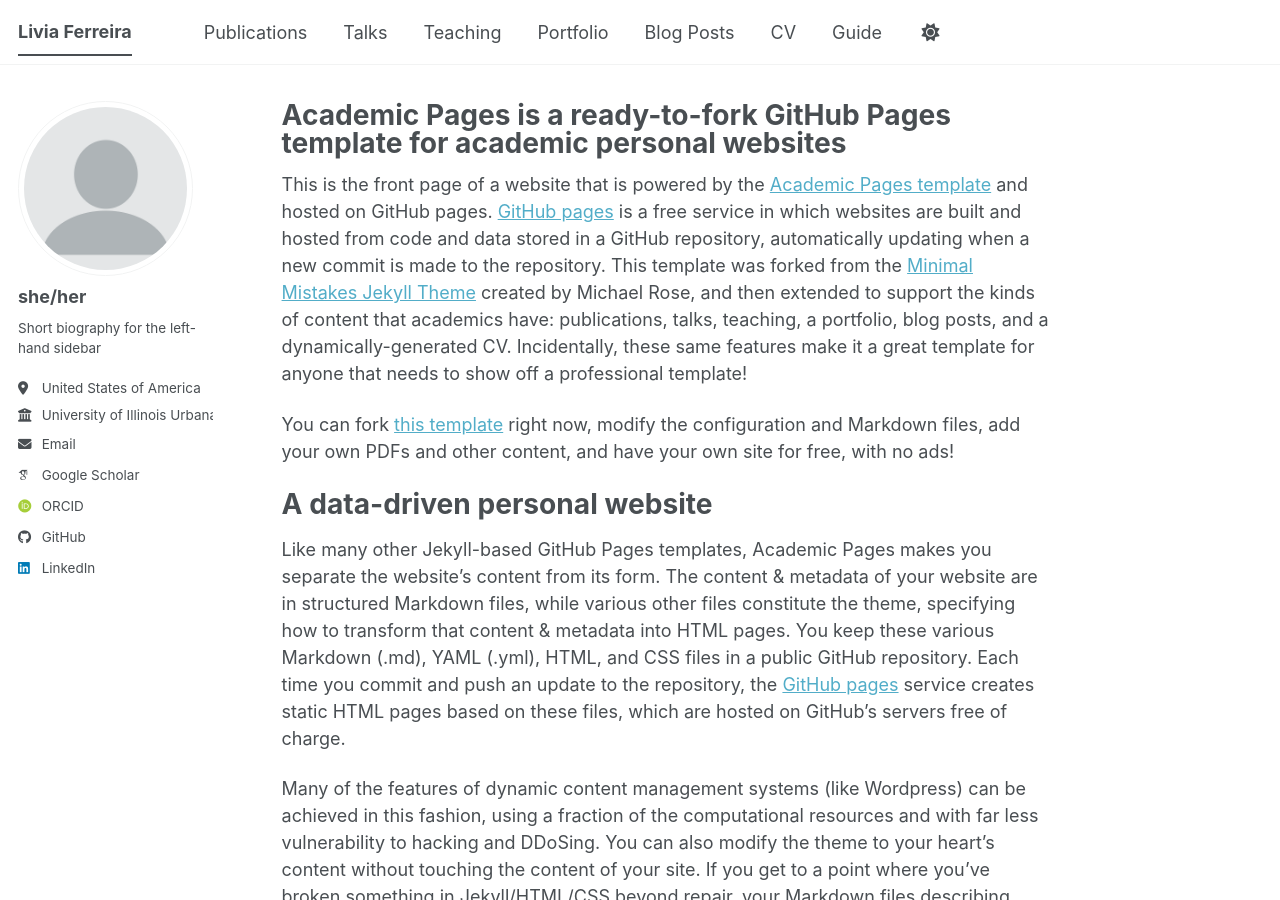
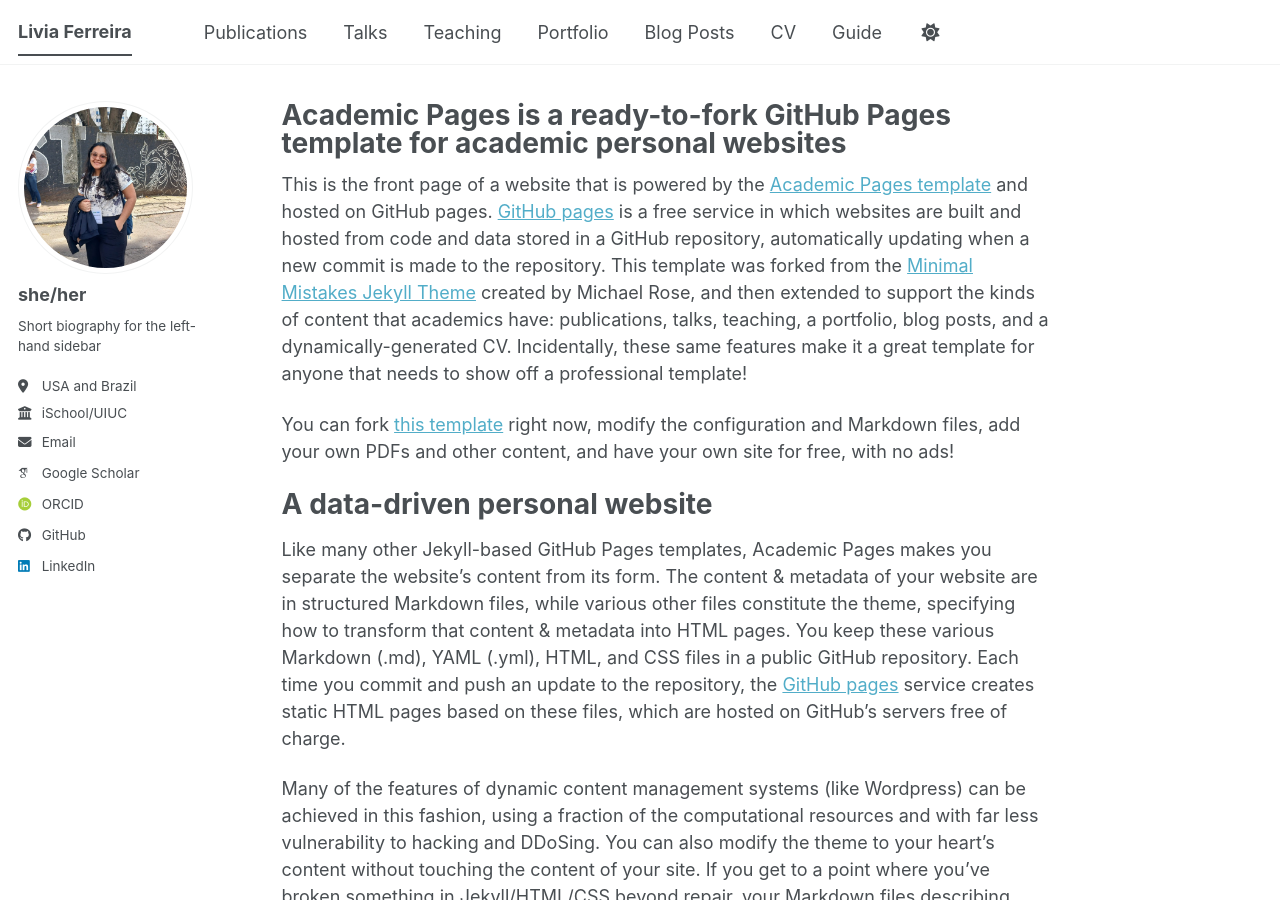
Before and after one commit to liviaf2/liviaf2.github.io, a Jekyll site: the page built from _pages/about.md, in a window 1280 px wide and 900 px high. Built offline with Jekyll 4.4.1, drawn with Linux system fonts in a browser that asks for light colours; some web fonts are replaced; a script bundle is joined from its source files by our own code; library files that are not in the unit come from our copies.

Commit message:
Troquei profile picture

```diff
--- a/_config.yml
+++ b/_config.yml
@@ -23,12 +23,12 @@
 #               Additional customization can be done by editing /_includes/author-profile.html
 author:
   # Biographic information
-  avatar           : "profile.png"
+  avatar           : "profile.jpeg"
   name             : "she/her"
   pronouns         : # example: "she/her"
   bio              : "Short biography for the left-hand sidebar"
-  location         : "United States of America"
-  employer         : "University of Illinois Urbana-Champaign"
+  location         : "USA and Brazil"
+  employer         : "iSchool/UIUC"
   uri              : # URL
   email            : "liviaf2@illinois.edu"
 
```
Also changed, not shown: images/profile.jpeg (added), images/profile.png (deleted).
